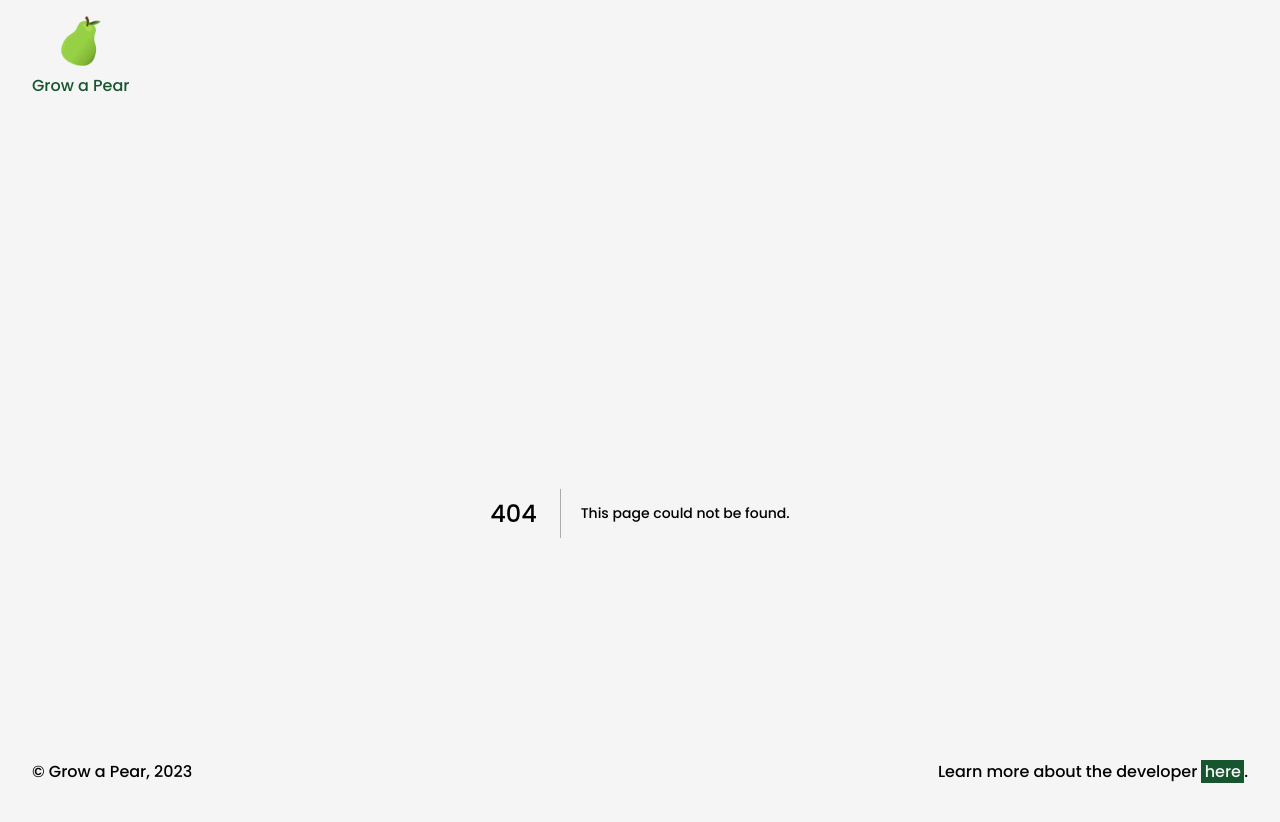
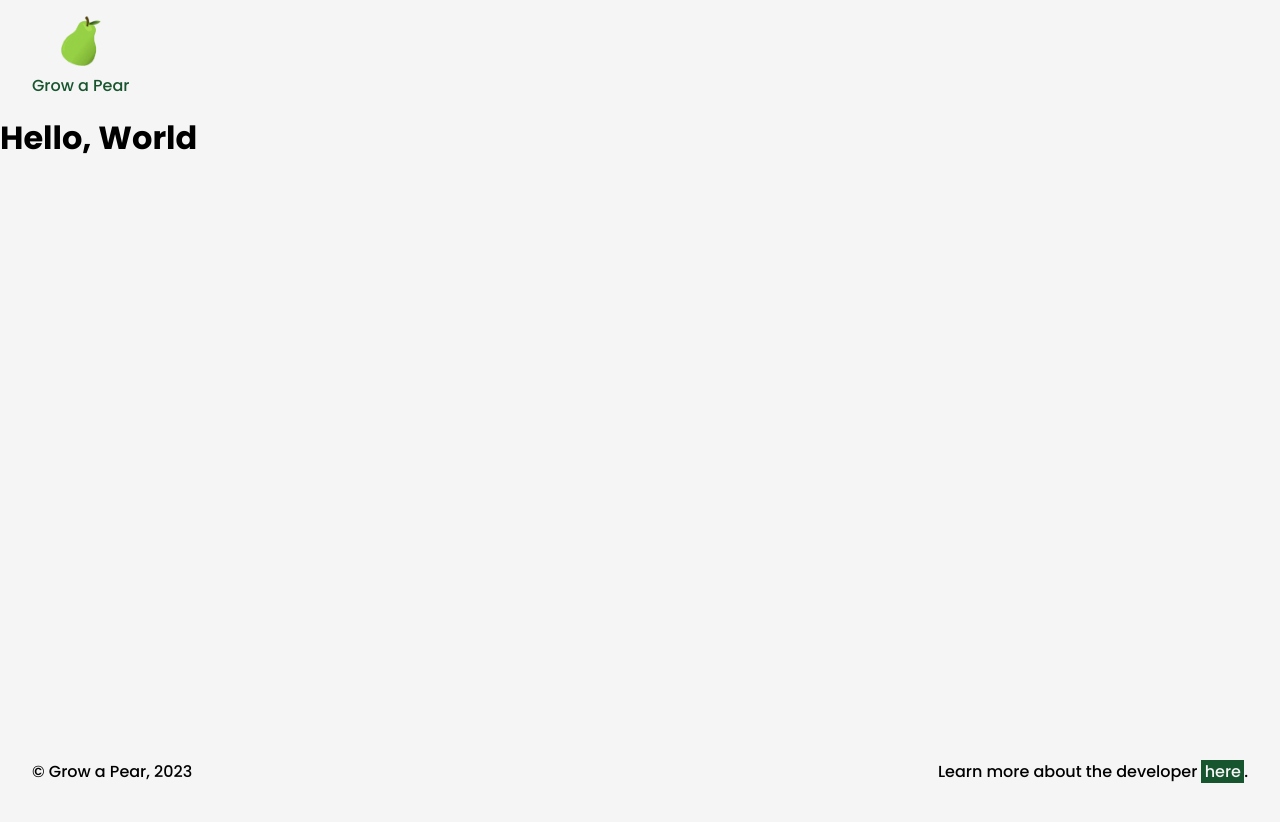
Before and after one commit to meredith-j/grow-a-pear-frontend, a Next.js app: page /your-garden in a window 1280 px wide. Before the commit this address had no page. Shown: the top 822 px of the page. After the commit the page ends 800 px from the top, so only its background shows below. Built offline with nearby package versions, Linux system fonts and the light colour scheme.

Commit message:
add garden quiz page & link where needed

```diff
--- a/src/app/page.js
+++ b/src/app/page.js
@@ -12,7 +12,7 @@ export default function Page() {
     <div className={styles.info}>
       <p className={styles.info_description}>Grow a Pear is currently in its Beta version -- we are crowdsourcing information on plants that you have grown. We are working hard on releasing a full version soon, but in the meantime, please take our survey!</p>
       <Link
-        a href="/"
+        a href="/your-garden"
         className={styles.info_start}>
           <p className={styles.info_link}>Get Started</p>
       </Link>
--- /dev/null
+++ b/src/app/styles/your-garden.module.scss
@@ -0,0 +1,4 @@
+@import "./partials/mixins";
+@import "./partials/breakpoints";
+@import "./partials/colours";
+@import "./partials/fonts";
--- /dev/null
+++ b/src/app/your-garden/page.js
@@ -0,0 +1,7 @@
+import styles from '../styles/your-garden.module.scss'
+
+export default function Page() {
+    return (
+    <h1>Hello, World</h1>
+    )
+  }
```
